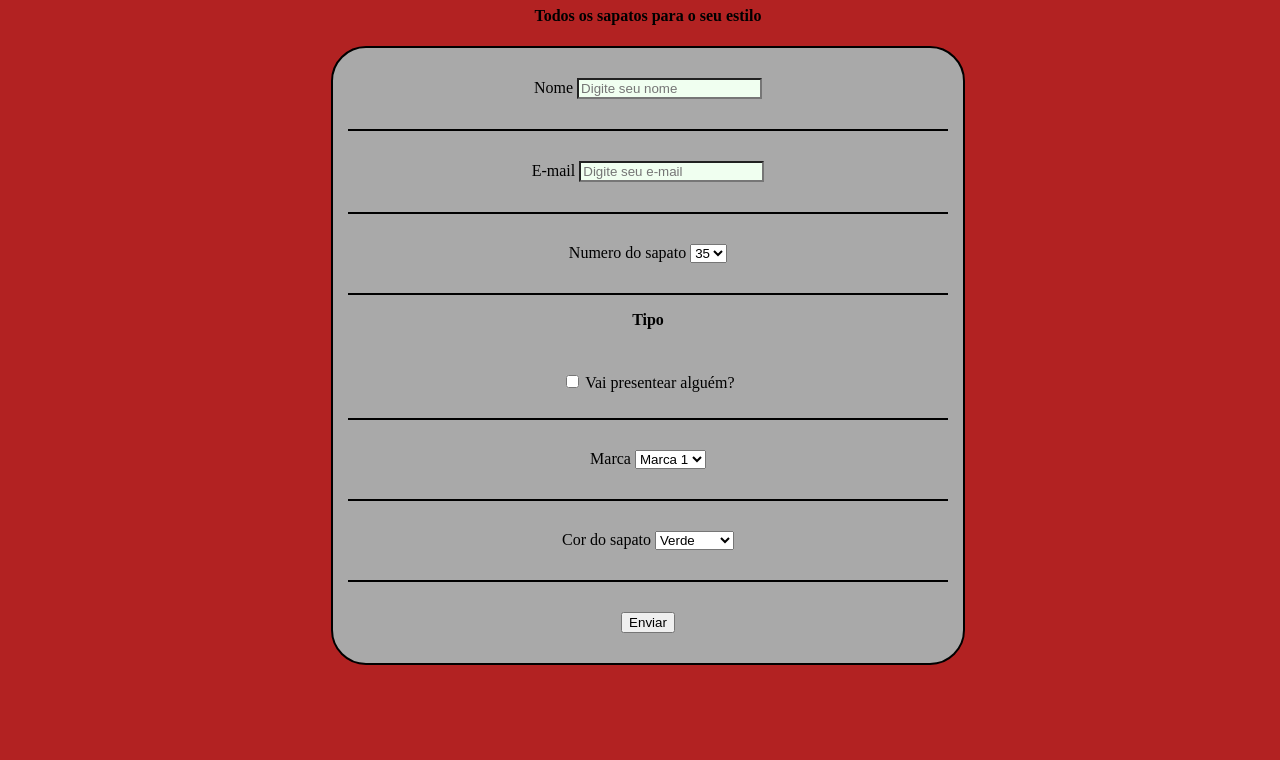
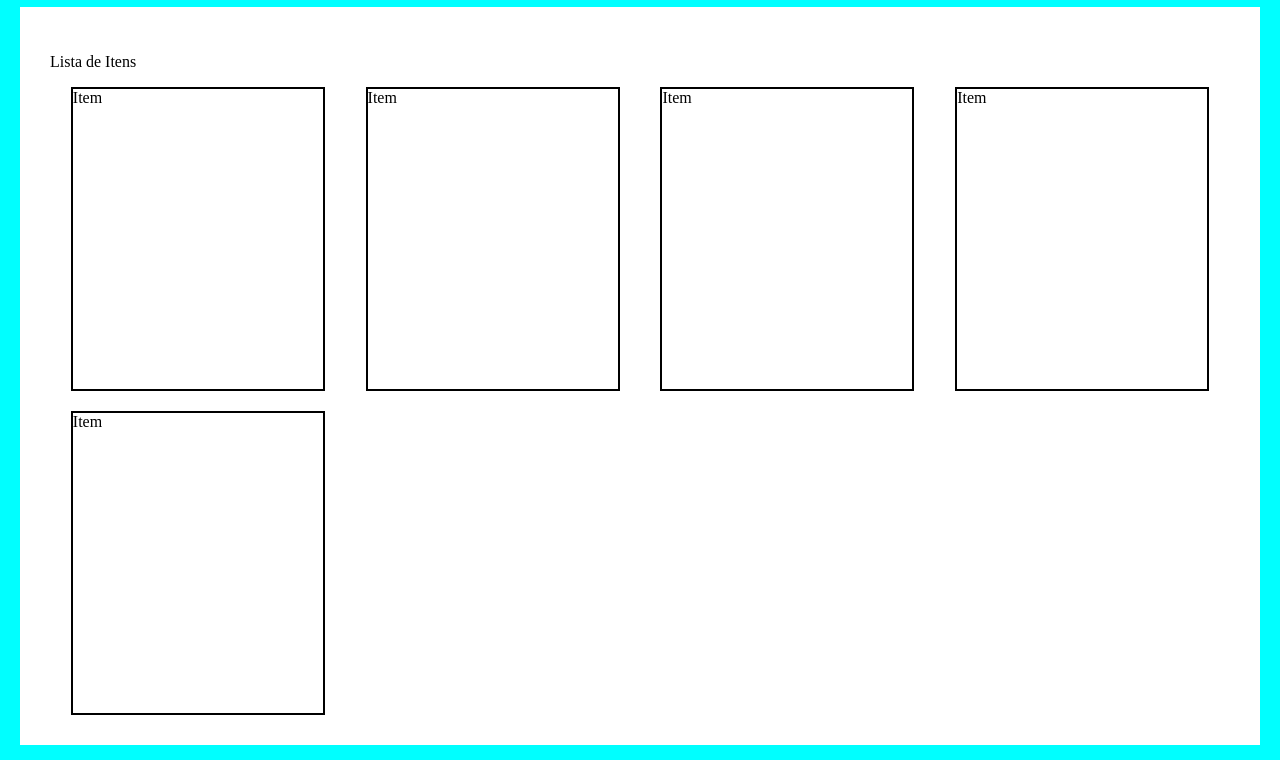
Before and after one commit to NathanSoaresRodrigues/OSF_Academy, a plain HTML site: page index.html in a window 1280 px wide. Shown: the part 73-833 px from the top of the page. Before the commit the page ends 800 px from the top, so only its background shows below. Drawn offline with Linux system fonts and the light colour scheme.

Commit message:
Resize sem throttle

```diff
--- a/index.css
+++ b/index.css
@@ -1,32 +1,32 @@
-body{
-    text-align: center;
-    width:100%;
-    border: 0px;
-    background-color: firebrick;
+body {
+    margin: 15px 20px;
+    background-color: aqua;
 }
-form {
+.espaco {
+    background-color: white;
+    padding: 30px 30px;
+}
+.lista {
+    display: flex;
+    flex-direction: row;
+    flex-wrap: wrap;
+    justify-content: space-evenly;
+    align-items: center;
+    align-content: center;
+    gap: 20px;
+}
+.desc {
+    display: block;
+}
+.item {
+    max-width: 250px;
+    min-width: 250px;
+    width: 250px;
+    height: 300px;
+    flex-grow: 1;
     border: 2px solid black;
-    padding-left: 15px;
-    padding-right: 15px;
-    width: 600px;
-    border-radius: 35px;
-    display: inline-block;
-    position: relative;
-    background-color: darkgray;
 }
-div {
-    border: 1px solid black;
+.hidden {
+    opacity: 0;
+    text-align: left;
 }
-input {
-    margin-top: 30px;
-    margin-bottom: 30px;
-    background-color: honeydew;
-}
-select {
-    margin-top: 30px;
-    margin-bottom: 30px;
-}
-button {
-    margin-top: 30px;
-    margin-bottom: 30px;
-}
--- a/index.html
+++ b/index.html
@@ -8,49 +8,17 @@
     </head>
 
     <body>
-        <h1 id="titulo">Nathan Calçados</h1>
-        <h4 id="subtitle">Todos os sapatos para o seu estilo</h4>
-        <form>
-            <label for="nome">Nome</label>
-            <input name="Nome" id="nome" placeholder="Digite seu nome">
-            <div></div>
-            <label for="email">E-mail</label>
-            <input name="Email" id="email" placeholder="Digite seu e-mail">
-            <div></div>
-            <label for="numSapato">Numero do sapato</label>
-            <select name="numeroSapato" id="numSapato">
-                <option value="35">35</option>
-                <option value="36">36</option>
-                <option value="37">37</option>
-                <option value="38">38</option>
-                <option value="39">39</option>
-                <option value="40">40</option>
-                <option value="41">41</option>
-                <option value="42">42</option>
-                <option value="43">43</option>
-                <option value="44">44</option>
-                <option value="45">45</option>
-            </select>
-            <div></div>
-            <p><b>Tipo</b></p>
-            <input type="checkbox" id="presente">
-            <label name="Presente" for="presente">Vai presentear alguém?</label>
-            <div></div>
-            <label for="marca">Marca</label>
-            <select name="Marca" id="marca">
-                <option value="marca1">Marca 1</option>
-                <option value="marca2">Marca 2</option>
-                <option value="marca3">Marca 3</option>
-            </select>
-            <div></div>
-            <label for="cor">Cor do sapato</label>
-            <select name="Cor" id="cor">
-                <option value="green">Verde</option>
-                <option value="yellow">Amarelo</option>
-                <option value="red">Vermelho</option>
-            </select>
-            <div></div>
-            <button>Enviar</button>
-        </form>
+        <h1 id="titulo">Lista</h1>
+        <div class="espaco">
+            <p class="desc">Lista de Itens</p>
+            <div class="lista">
+                <div class="item">Item</div>
+                <div class="item">Item</div>
+                <div class="item">Item</div>
+                <div class="item">Item</div>
+                <div class="item">Item</div>
+            </div>
+        </div>
+        <script src="index.js"></script>
     </body>
 </html>
--- /dev/null
+++ b/index.js
@@ -0,0 +1,41 @@
+const listContainer = document.querySelector(".lista");
+const cardCount = 5;
+const itemCardWidth = 250;
+
+function addHidennCards() {
+
+    const cardsPerRow = Math.floor(
+        listContainer.getBoundingClientRect().width / itemCardWidth
+    );
+
+        console.log(listContainer.getBoundingClientRect().width);
+
+    const cardsToAdd = cardsPerRow - (cardCount % cardsPerRow);
+
+    for (let i=0; i<cardsToAdd; i++) {
+        const cardToAdd = document.createElement("div");
+        cardToAdd.classList.add("item");
+        cardToAdd.classList.add("hidden");
+        listContainer.appendChild(cardToAdd);
+    }
+}
+
+function removeHiddenCards() {
+    const hiddenCards = document.querySelectorAll(".hidden")
+    for (let i=0; i < hiddenCards.length; i++) {
+        const hiddenCard = hiddenCards[i];
+        // hiddenCard.remove();
+        document.querySelector('.lista').removeChild(hiddenCard);
+    }
+    hiddenCards.remove;
+}
+
+addHidennCards();
+
+function resizeHandler(e) {
+    removeHiddenCards();
+    addHidennCards();
+    // console.log("resize");
+}
+
+ window.onresize = resizeHandler;
```
